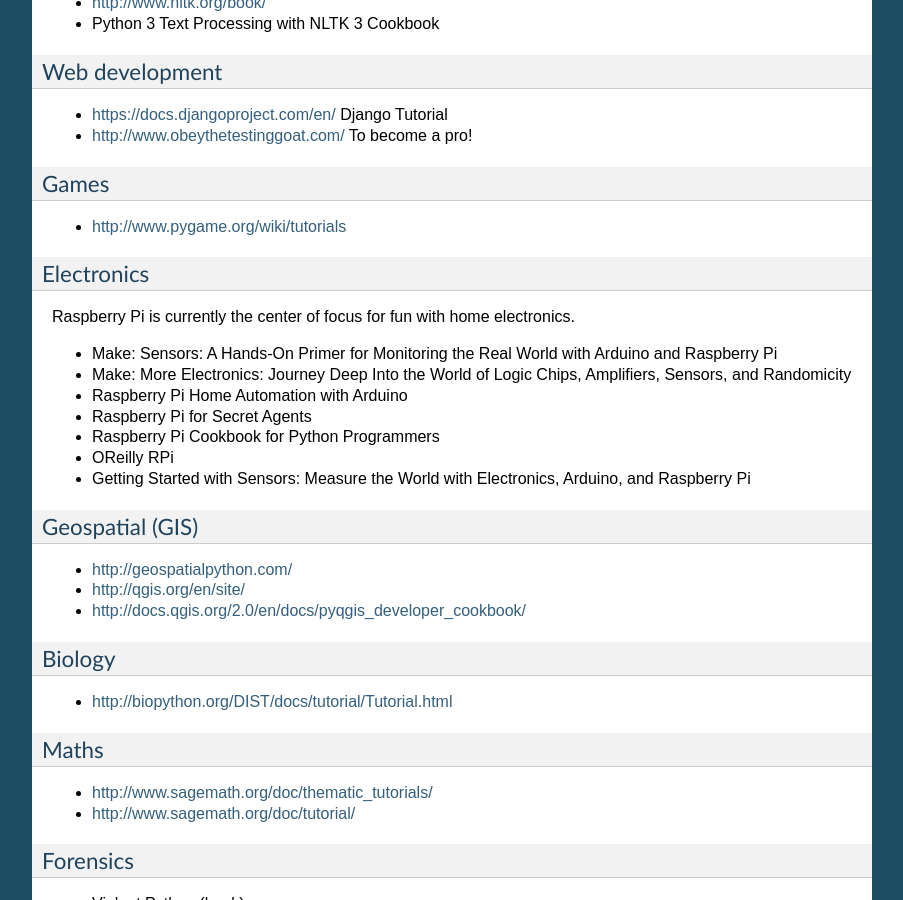
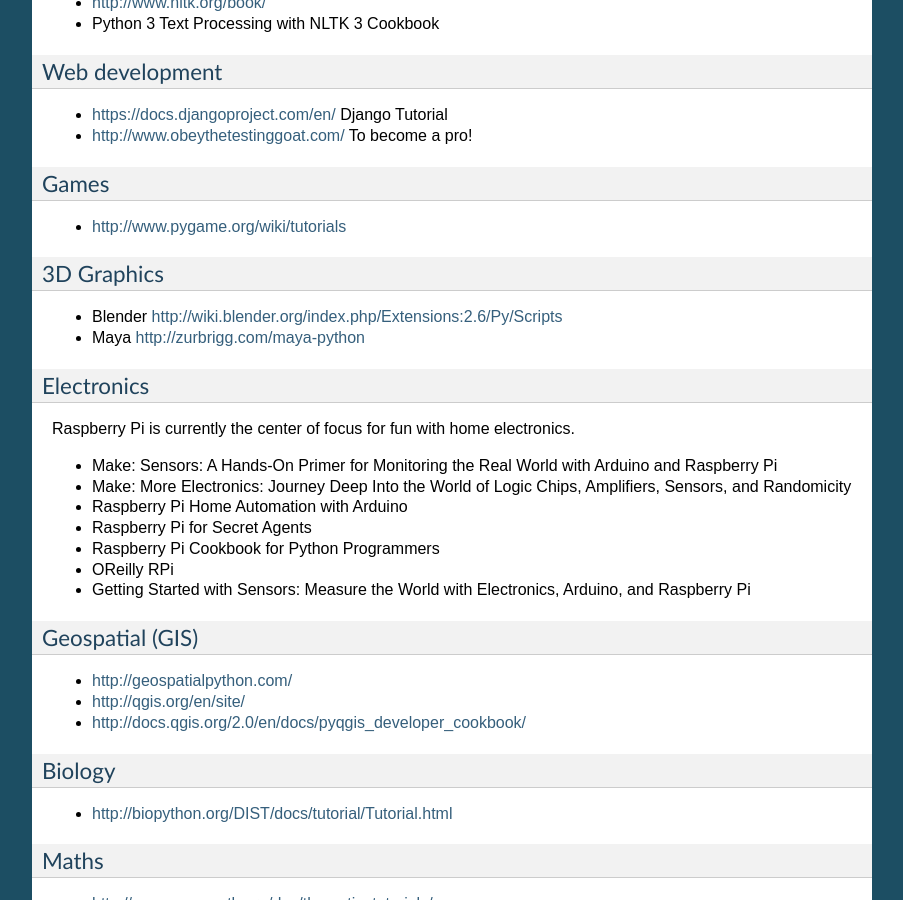
Before and after one commit to gu-lseg/intro-to-programming, a Sphinx documentation site: the page built from source/resources.rst, in a window 1280 px wide and 900 px high, scrolled down 1051 px. Shown: the whole window, without its empty margins (198-1101 px from the left). Built offline with Sphinx 7.4.7, drawn with Linux system fonts in a browser that asks for light colours.

Commit message:
3D graphics

```diff
--- a/source/resources.rst
+++ b/source/resources.rst
@@ -68,6 +68,12 @@
 
 * http://www.pygame.org/wiki/tutorials
 
+3D Graphics
+-----------
+
+* Blender http://wiki.blender.org/index.php/Extensions:2.6/Py/Scripts
+* Maya http://zurbrigg.com/maya-python
+
 Electronics
 -----------
 
```
